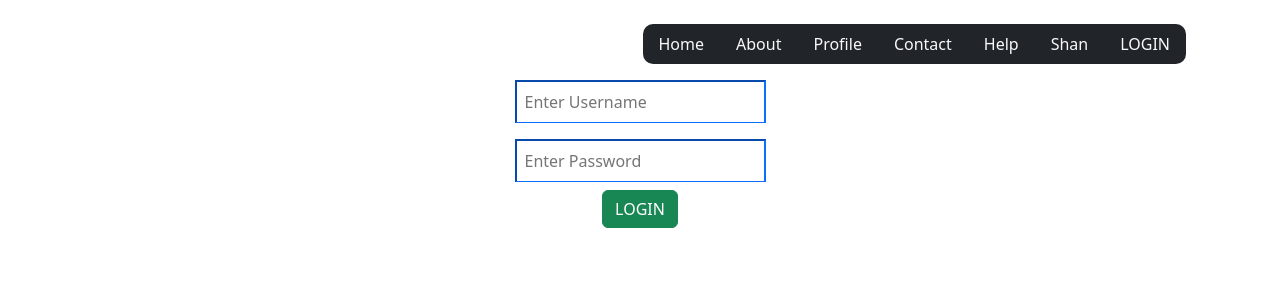
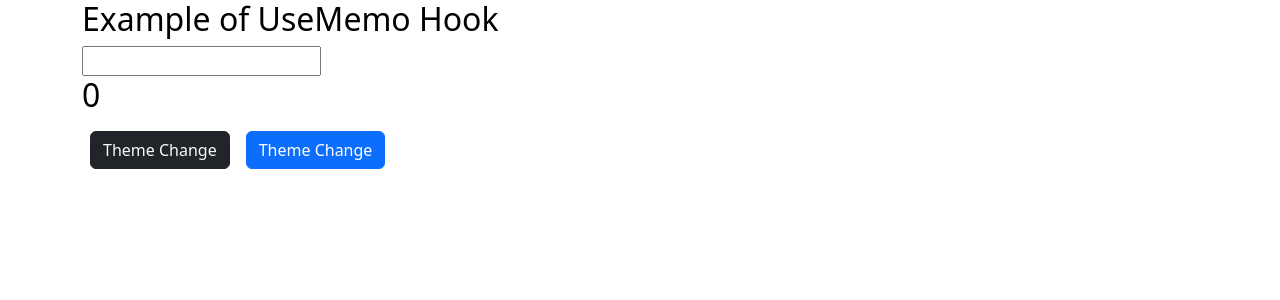
Before and after one commit to dassujan/ejobindiareact, a React (Create React App) app: page / in a window 1280 px wide. Before the commit this address led to /login. Shown: the top 300 px of the page. Built offline with nearby package versions, Linux system fonts and the light colour scheme.

Commit message:
DAY026 - REACT HOOKS

```diff
--- a/src/App.js
+++ b/src/App.js
@@ -1,12 +1,15 @@
-import ParentRouter from "./Router/ParentRouter";
-import StorageAccess from "./Router/StorageAccess";
-
+import UseCallBackHook from "./Hooks/UseCallBackHook";
+import UseEffectHook from "./Hooks/UseEffectHook";
+import UseMemoHook from "./Hooks/UseMemoHook";
+import UseReduceHook from "./Hooks/UseReduceHook";
 
 function App() {
   return (
     <>
-      <ParentRouter/>
-      {/* <StorageAccess/> */}
+      {/* <UseEffectHook/> */}
+      {/* <UseReduceHook/> */}
+      {/* <UseCallBackHook/> */}
+      <UseMemoHook/>
     </>
   );
 }
--- /dev/null
+++ b/src/Hooks/UseCallBackHook.jsx
@@ -0,0 +1,34 @@
+import React, { useCallback, useEffect, useState } from "react";
+
+const UseCallBackHook = () => {
+    const [data, setData] = useState(0)
+    const callback = useCallback(()=>{
+        return data;
+    },[data])
+    return (
+        <>
+        <h1>Example of UseCallBack Hooks</h1>
+        <button onClick={()=>setData(data+1)}>Update</button>
+        <Child action={callback} />
+        </>
+    )
+}
+const Child =({action})=>{
+    const [value, setValue] = useState(0)
+    useEffect(()=>{
+        var x = action();
+        setValue(x);
+
+    },[action])
+
+    return(
+        <>
+        <h1>Child Component</h1>
+        <h1>{value}</h1>
+        </>
+    )
+}
+
+export default UseCallBackHook
+
+// instead of action, we can use any name!!!
--- /dev/null
+++ b/src/Hooks/UseEffectHook.jsx
@@ -0,0 +1,33 @@
+import React, { useEffect, useState } from "react";
+
+const UseEffectHook = () => {
+    const [show, setShow] = useState(0);
+    const [value, setValue] = useState(0);
+    const handleUpdate =()=>{
+        setShow(show+1);
+    }
+    const handleValueUpdate =()=>{
+        setValue(value+1);
+    }
+    useEffect(()=>{
+        // handleUpdate();
+        // setTimeout(()=>{
+        //     handleUpdate();
+        // },2000)
+        // document.title = value+1;
+    },[value])
+    return (
+        <>
+        <h1>
+            <em>{show}</em>
+        </h1>
+        {/* <button onClick={handleUpdate}>Update</button> */}
+        <h1>
+            <em>{value}</em>
+        </h1>
+        <button onClick={handleValueUpdate}>Update</button>
+        </>
+    );
+}
+
+export default UseEffectHook;
--- /dev/null
+++ b/src/Hooks/UseMemoHook.jsx
@@ -0,0 +1,39 @@
+import React, { useMemo, useState } from "react";
+
+const UseMemoHook = () => {
+    const [data, setData] = useState(0)
+    const [dark, noDark] = useState(false);
+    const [blue, noBlue] = useState(false);
+    const callMemo = useMemo(()=>{
+        return cal(data)
+    },[data]);
+    const theme = useMemo(()=>{
+        return {
+            backgroundColor:dark?'black':'white',
+            color:dark?'white':'black'
+        }
+    })
+    const themeBlue = useMemo(()=>{
+        return {
+            backgroundColor:blue?'blue':'white',
+            color:blue?'white':'black'
+        }
+    })
+    return (
+        <div className="container" style={dark?theme:themeBlue}>
+            <h2>Example of UseMemo Hook</h2>
+            <input type="number" onChange={(e)=>setData(e.target.value)}/>
+            <h2 style={dark?theme:themeBlue}>{callMemo}</h2>
+            <button className="btn btn-dark text-light m-2" onClick={()=>noDark(!dark)}>Theme Change</button>
+            <button className="btn btn-primary text-white m-2" onClick={()=>noBlue(!blue)}>Theme Change</button>
+        </div>
+    )
+}
+
+const cal =(x)=>{
+    for(var i = 1; i<5000; i++){
+        return x*2;
+    }
+}
+
+export default UseMemoHook
--- /dev/null
+++ b/src/Hooks/UseReduceHook.jsx
@@ -0,0 +1,29 @@
+import React, { useReducer, useState } from "react";
+
+const reducer =(data, action)=>{
+    switch(action){
+        case 'incr':
+            return data + 1;
+        case 'decr':
+            return data?data-1:data;
+        case 'reset':
+            return data = 0;
+    }
+
+}
+
+const UseReduceHook = () => {
+    // const [data, setData] = useState(0);
+    const [data, dispatch] = useReducer(reducer, 0)
+    return (
+        <>
+            <h1>Example of Reducer</h1>
+            <h1>{data}</h1>
+            <button onClick={()=>dispatch('incr')}>Increase(+)</button>
+            <button onClick={()=>dispatch('decr')}>Decrease(-)</button>
+            <button onClick={()=>dispatch('reset')}>Reset(0)</button>
+        </>
+    )
+}
+
+export default UseReduceHook;
```
